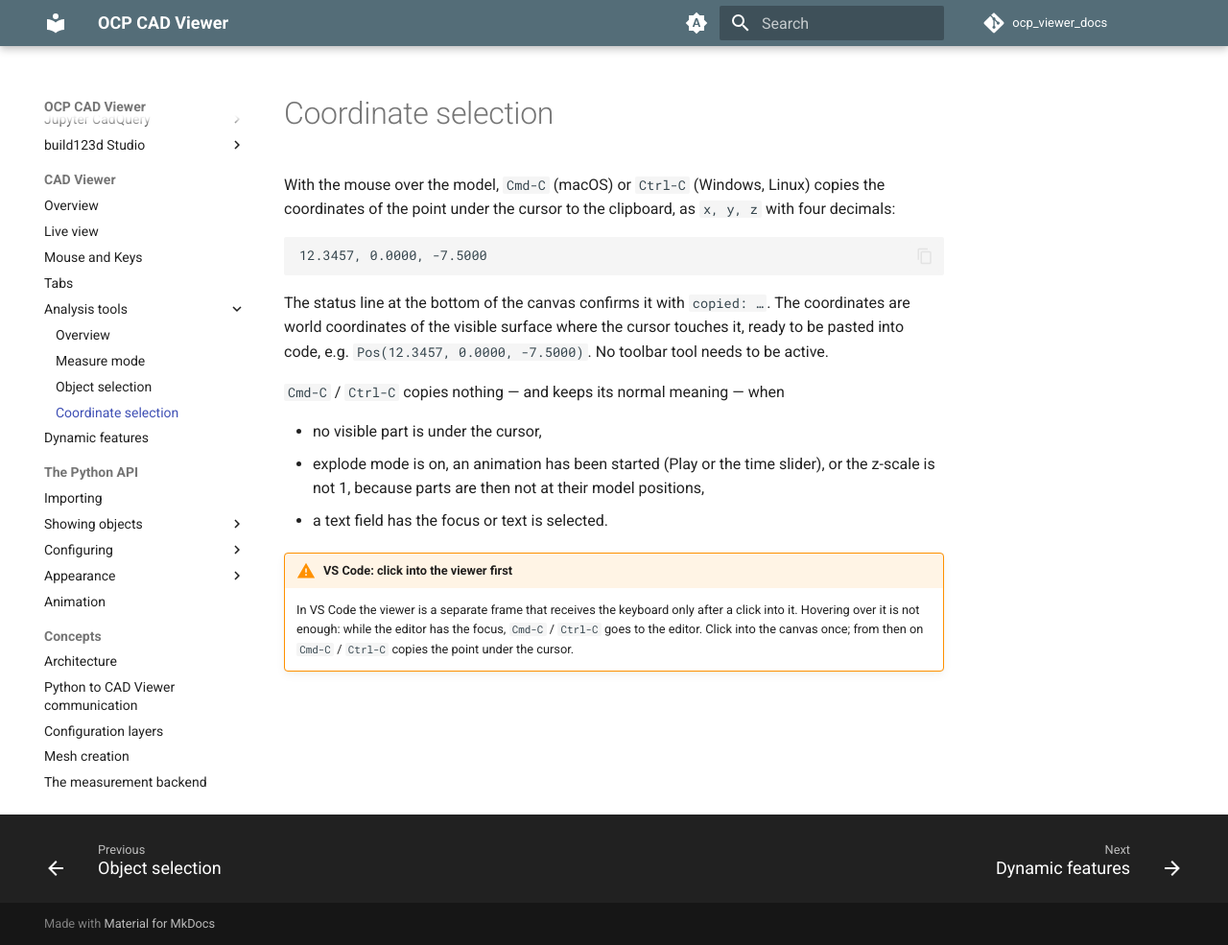
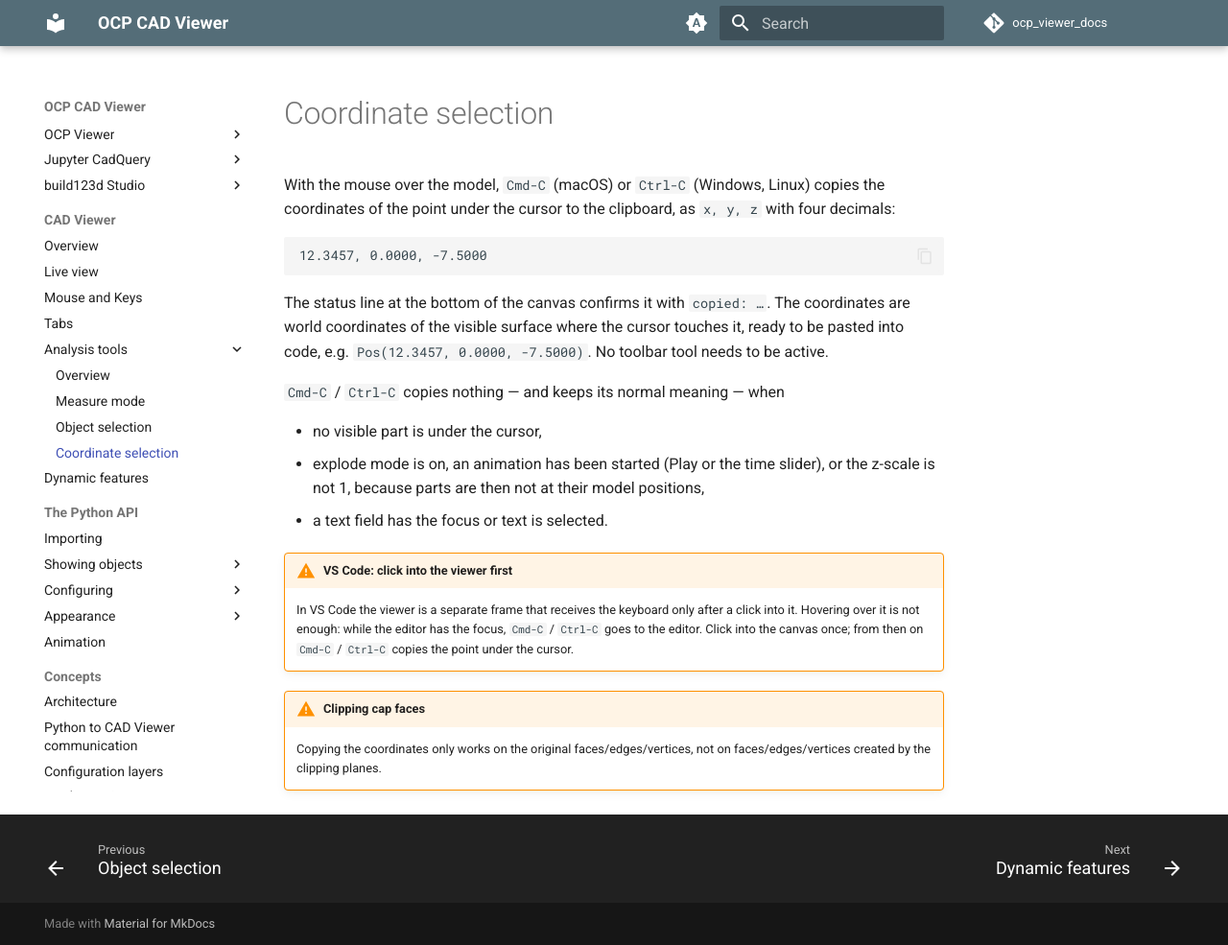
Before and after one commit to bernhard-42/ocp_viewer_docs, an MkDocs documentation site: the page built from docs/coordinate_selection.md, in a window 1280 px wide and 985 px high. Shown: the whole window at 96% size. Built offline with MkDocs 1.6.1 and Material for MkDocs 9.7.7, drawn with Linux system fonts in a browser that asks for light colours; comment, search, counter and statistics services are not loaded.

Commit message:
Coordinate selection: clipping cap faces are not copied
Co-Authored-By: Claude Opus 5.5 <noreply@anthropic.com>

```diff
--- a/docs/coordinate_selection.md
+++ b/docs/coordinate_selection.md
@@ -17,3 +17,7 @@ The status line at the bottom of the canvas confirms it with `copied: …`. The
 !!! warning "VS Code: click into the viewer first"
 
     In VS Code the viewer is a separate frame that receives the keyboard only after a click into it. Hovering over it is not enough: while the editor has the focus, `Cmd-C` / `Ctrl-C` goes to the editor. Click into the canvas once; from then on `Cmd-C` / `Ctrl-C` copies the point under the cursor.
+
+!!! warning "Clipping cap faces"
+
+    Copying the coordinates only works on the original faces/edges/vertices, not on faces/edges/vertices created by the clipping planes.
```
